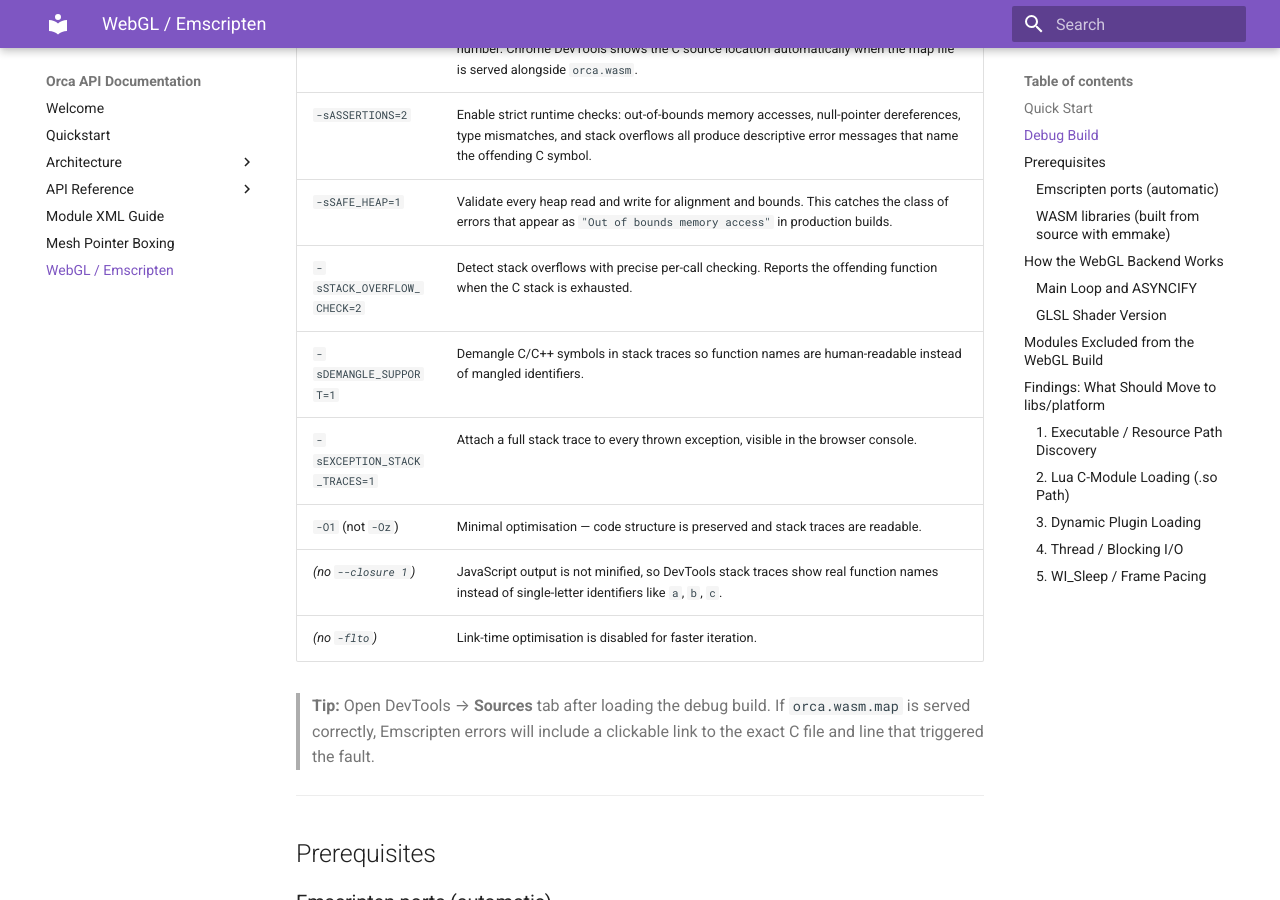
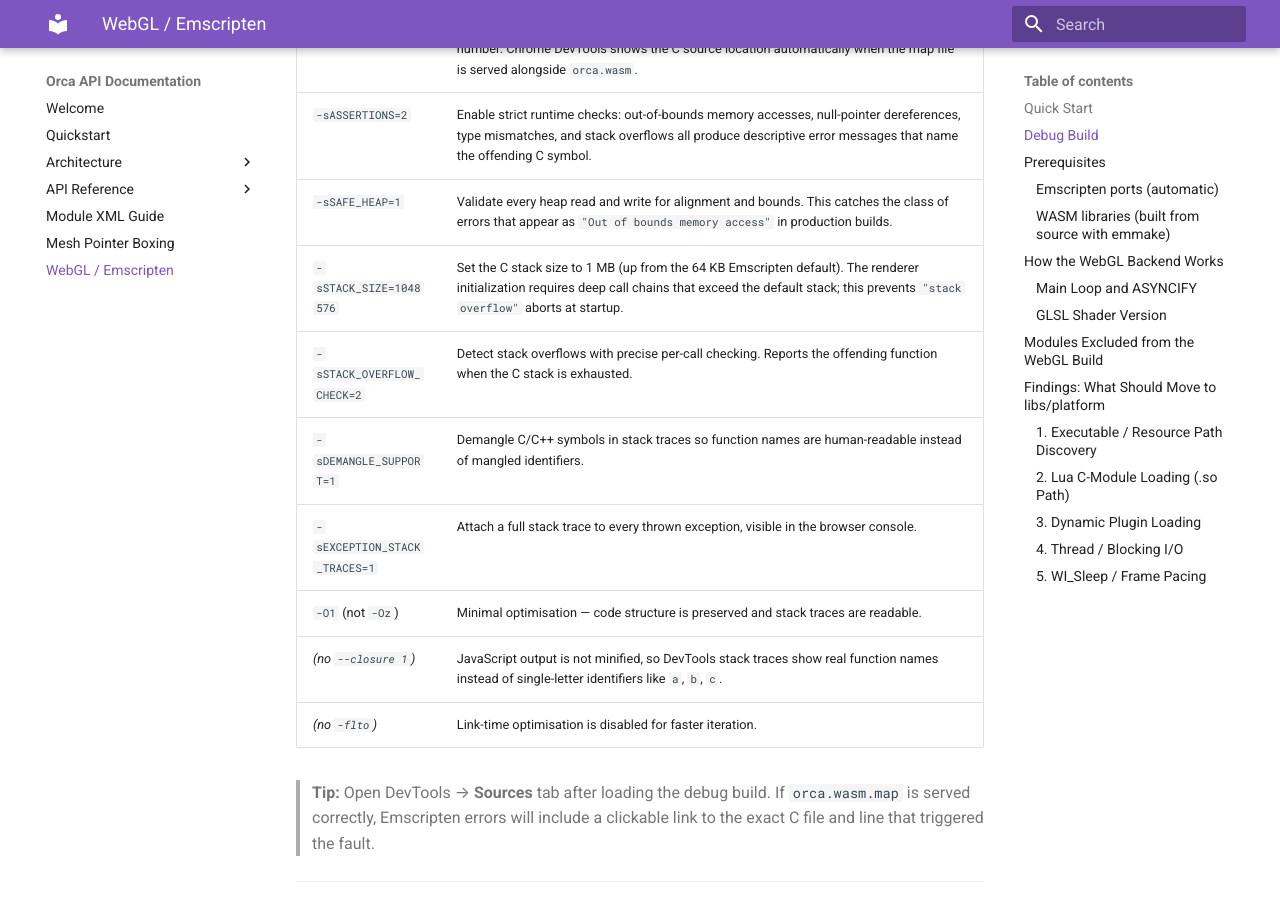
Before and after one commit to corepunch/orca, an MkDocs documentation site: the page built from docs/webgl.md, in a window 1280 px wide and 900 px high, scrolled down 1617 px. Built offline with MkDocs 1.6.1 and Material for MkDocs 9.7.7, drawn with Linux system fonts in a browser that asks for light colours.

Commit message:
fix: increase WebGL Emscripten stack size to 1MB to prevent stack overflow
Co-authored-by: corepunch <83646194+corepunch@users.noreply.github.com>

```diff
--- a/docs/webgl.md
+++ b/docs/webgl.md
@@ -77,6 +77,7 @@ The debug target differs from the production build in the following ways:
 | `-gsource-map` | Emit `orca.wasm.map` — maps every WASM byte back to the original C file and line number.  Chrome DevTools shows the C source location automatically when the map file is served alongside `orca.wasm`. |
 | `-sASSERTIONS=2` | Enable strict runtime checks: out-of-bounds memory accesses, null-pointer dereferences, type mismatches, and stack overflows all produce descriptive error messages that name the offending C symbol. |
 | `-sSAFE_HEAP=1` | Validate every heap read and write for alignment and bounds.  This catches the class of errors that appear as `"Out of bounds memory access"` in production builds. |
+| `-sSTACK_SIZE=1048576` | Set the C stack size to 1 MB (up from the 64 KB Emscripten default).  The renderer initialization requires deep call chains that exceed the default stack; this prevents `"stack overflow"` aborts at startup. |
 | `-sSTACK_OVERFLOW_CHECK=2` | Detect stack overflows with precise per-call checking.  Reports the offending function when the C stack is exhausted. |
 | `-sDEMANGLE_SUPPORT=1` | Demangle C/C++ symbols in stack traces so function names are human-readable instead of mangled identifiers. |
 | `-sEXCEPTION_STACK_TRACES=1` | Attach a full stack trace to every thrown exception, visible in the browser console. |
```
Also changed, not shown: 1 other file.
